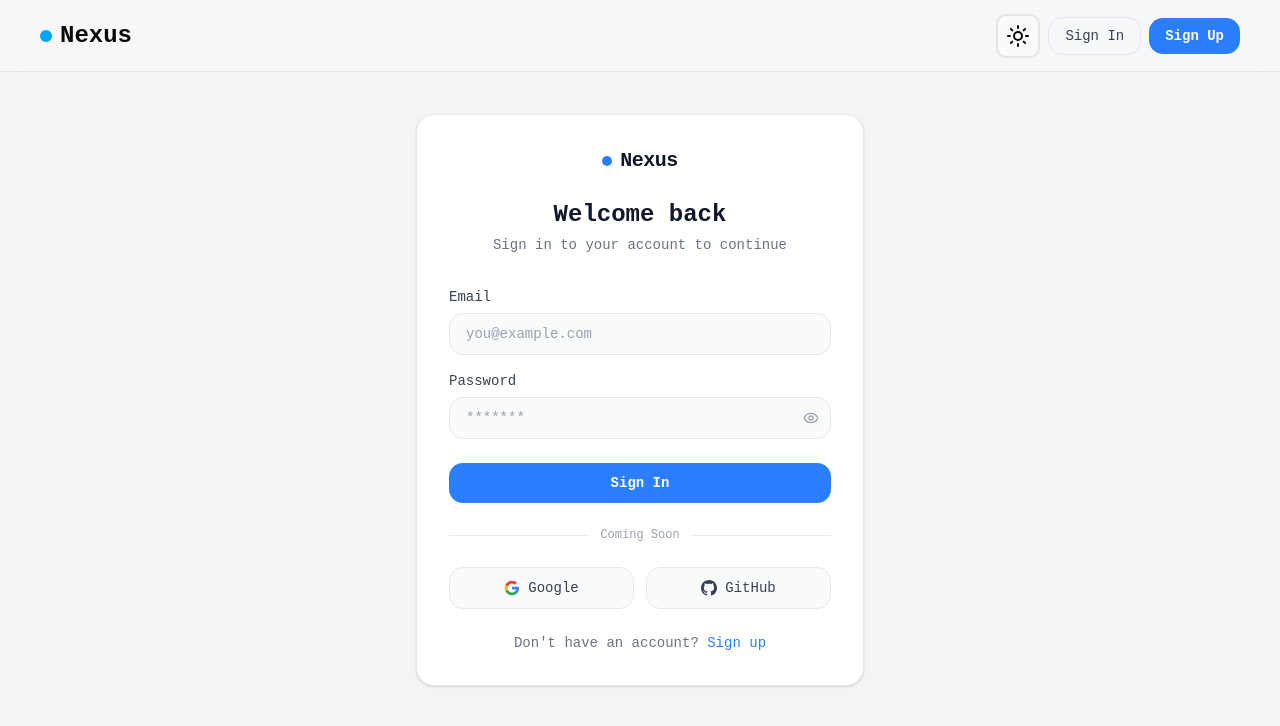
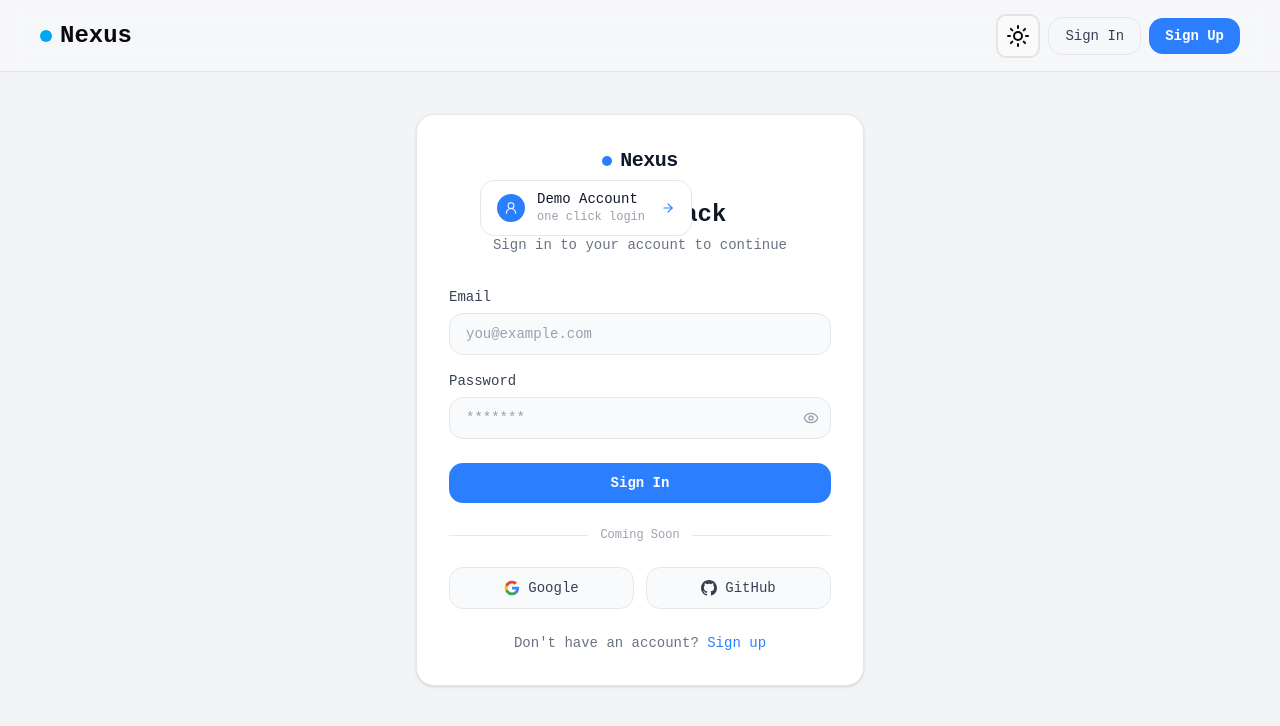
Before and after one commit to OmarSalahBot/nexus, a Next.js app: page /login in a window 1280 px wide. Shown: the top 726 px of the page. Built offline with nearby package versions, Linux system fonts and the light colour scheme; no server answers.

Commit message:
adding the quick login button

```diff
--- /dev/null
+++ b/src/Components/ui/Quickloginbutton.tsx
@@ -0,0 +1,30 @@
+"use client";
+
+import { UserRound, ArrowRight } from "lucide-react";
+import { useAuthStore } from "@/Store/useAuthStore";
+
+
+export default function QuickLoginButton() {
+
+    const { login , user } = useAuthStore();
+
+    const handleLogin = ()=>{
+      login({ email:"kareem.sol@italks.com", password:"K@reem!99#Safe"});
+    }
+
+  return (
+    <button
+      onClick={handleLogin}
+      className="flex items-center absolute top-45 left-120 gap-3 px-4 py-2.5 rounded-xl border border-gray-200 dark:border-white/10 bg-white dark:bg-white/5 hover:bg-gray-50 dark:hover:bg-white/10 transition-colors"
+    >
+      <div className="w-7 h-7 rounded-full bg-blue-500 flex items-center justify-center shrink-0">
+        <UserRound size={14} className="text-white" strokeWidth={1.8} />
+      </div>
+      <div className="text-left">
+        <p className="text-sm font-medium text-gray-900 dark:text-white leading-tight">Demo Account</p>
+        <p className="text-xs text-gray-400">one click login</p>
+      </div>
+      <ArrowRight size={14} className="text-blue-500 shrink-0 ml-1" />
+    </button>
+  );
+}
--- a/src/Components/ui/header-components/NotificatonTab.tsx
+++ b/src/Components/ui/header-components/NotificatonTab.tsx
@@ -25,7 +25,7 @@ export default function NotificationTab( { notifications }:NotificationProps) {
             Notifications
           </p>
 
-          <div className="divide-y divide-gray-100 no-scrollbar pb-3 z-30 overflow-y-auto h-50 dark:divide-white/10">
+          <div className="divide-y divide-gray-100 no-scrollbar pb-3 z-30 overflow-y-auto max-h-50 dark:divide-white/10">
             { notifications ? (
               notifications?.map((n:any) => (
               <div
--- a/src/app/edit-profile/page.tsx
+++ b/src/app/edit-profile/page.tsx
@@ -3,6 +3,8 @@
 import { useState, useRef, useEffect } from "react";
 import { Camera, MapPin, Link2, Calendar, Check, X, Loader2 } from "lucide-react";
 import { useAuthStore } from "@/Store/useAuthStore";
+
+import { colorsMap } from '@/lib/colorsMap';
 
 export default function EditProfilePage() {
   const [saving, setSaving] = useState(false);
@@ -20,6 +22,8 @@ export default function EditProfilePage() {
     bio:user?.bio,
     location:user?.location,
   })
+
+  const userBg = colorsMap[user?.themeColor] || "#3b82f6";
 
 
 
@@ -66,7 +70,7 @@ export default function EditProfilePage() {
             style={coverPreview ? { backgroundImage: `url(${coverPreview})`, backgroundSize: "cover", backgroundPosition: "center" } : {}}
           >
 
-              <div className="absolute inset-0 bg-gradient-to-br from-blue-500/20 to-blue-700/10 dark:from-blue-500/10 dark:to-transparent" />
+              <div className="absolute inset-0 bg-gradient-to-br from-blue-500/20  to-blue-700/10 dark:from-blue-500/10 dark:to-transparent" />
 
 
           </div>
@@ -79,7 +83,7 @@ export default function EditProfilePage() {
               >
                 {user?.profilePic
                   ? <img src={user?.profilePic} alt="avatar" className="w-full h-full object-cover" />
-                  : <div className="w-full h-full bg-blue-500 flex items-center justify-center"><span className="text-white font-bold text-xl">AP</span></div>
+                  : <div className="w-full h-full bg-blue-500 flex items-center justify-center" style={{ backgroundColor : userBg }} ><span className="text-white font-bold text-xl">{user?.fullname?.slice(0,2)}</span></div>
                 }
                 <div className="absolute inset-0 bg-black/0 group-hover:bg-black/40 transition-all flex items-center justify-center">
                   <Camera size={16} className="text-white opacity-0 group-hover:opacity-100 transition-opacity" />
--- a/src/app/login/page.tsx
+++ b/src/app/login/page.tsx
@@ -5,6 +5,7 @@ import Link from "next/link";
 import { Eye, EyeOff, Moon, Sun } from "lucide-react";
 import { useAuthStore } from "@/Store/useAuthStore";
 import { useRouter } from 'next/navigation';
+import QuickLoginButton from "@/Components/ui/Quickloginbutton";
 
 export default function LoginPage() {
   const [showPassword, setShowPassword] = useState(false);
@@ -34,6 +35,7 @@ export default function LoginPage() {
   return (
 
       <div className="min-h-screen bg-gray-100 dark:bg-[#0f0f0f] flex flex-col transition-colors duration-300">
+        <QuickLoginButton />
         {/* Main */}
         <div className="flex-1 flex  items-center justify-center px-4 py-12">
           <div className="w-full max-w-md">
--- a/src/lib/axios.ts
+++ b/src/lib/axios.ts
@@ -2,7 +2,7 @@ import axios from "axios";
 
 
 export const api = axios.create({
-    baseURL:  process.env.NODE_ENV == "development" ?  "http://localhost:5000/api" : "/api",
+    baseURL:  process.env.NODE_ENV == "development" ?  "http://localhost:5000/api" : "https://nexus-backend-5awh.onrender.com/api",
     withCredentials: true,
 });
 
```
